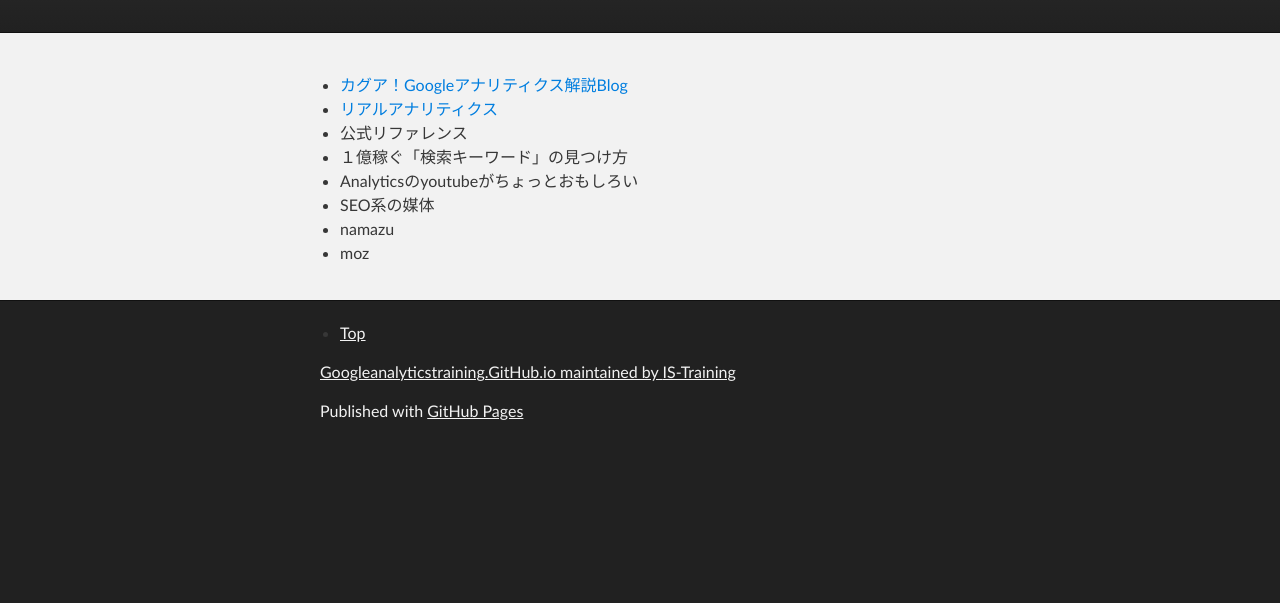
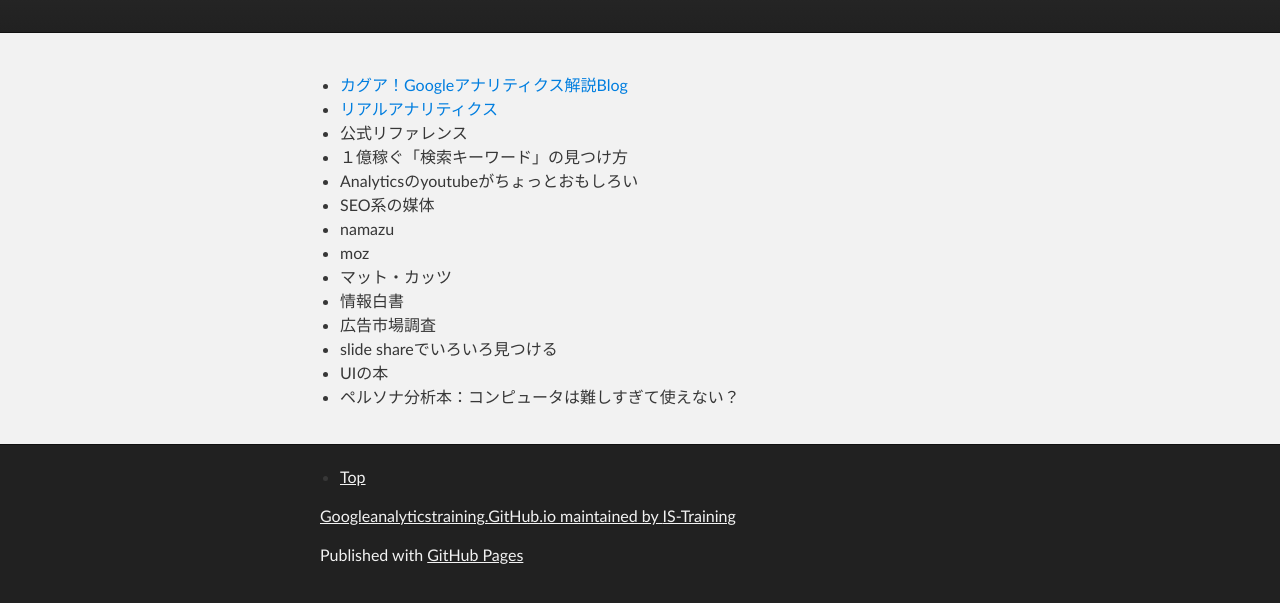
Before and after one commit to IS-Training/GoogleAnalytics, a plain HTML site: page reference.html in a window 1280 px wide. Shown: the part 177-780 px from the top of the page. Drawn offline with Linux system fonts and the light colour scheme.

Commit message:
いろいろその３

```diff
--- a/reference.html
+++ b/reference.html
@@ -23,6 +23,12 @@
         <li>SEO系の媒体</li>
         <li>namazu</li>
         <li>moz</li>
+        <li>マット・カッツ</li>
+        <li>情報白書</li>
+        <li>広告市場調査</li>
+        <li>slide shareでいろいろ見つける</li>
+        <li>UIの本</li>
+        <li>ペルソナ分析本：コンピュータは難しすぎて使えない？</li>
         </ul>
       </section>
     </div>
```
Also changed, not shown: terminology.html (+6 -0 lines).
